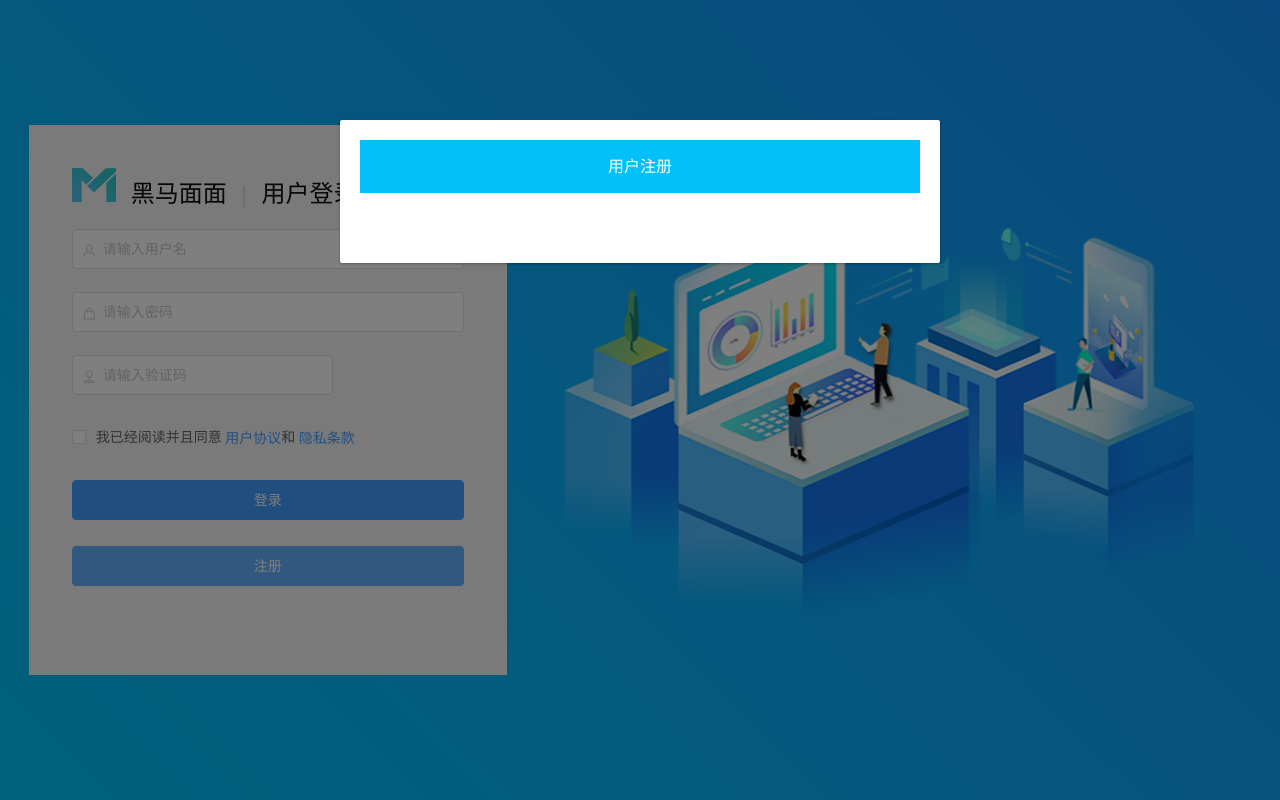
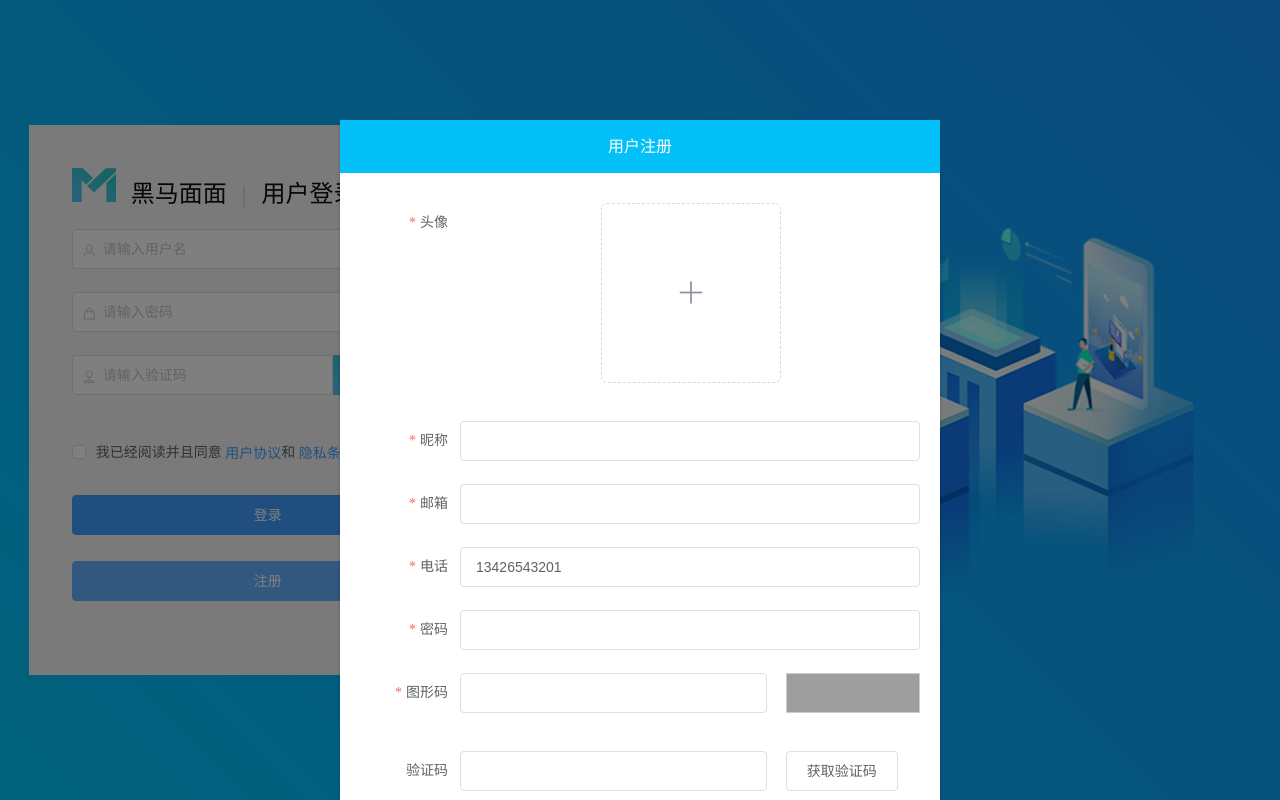
Before and after one commit to 471314748/hmmm, a Vue app: page /#/ in a window 1280 px wide. Both pictures are taken after a click on the button "注册". Built offline with nearby package versions, Linux system fonts and the light colour scheme.

Commit message:
注册功能完成

```diff
--- a/package.json
+++ b/package.json
@@ -8,6 +8,7 @@
     "lint": "vue-cli-service lint"
   },
   "dependencies": {
+    "axios": "^0.19.2",
     "core-js": "^3.6.5",
     "element-ui": "^2.13.2",
     "less": "^3.11.2",
--- a/public/index.html
+++ b/public/index.html
@@ -1,5 +1,5 @@
 <!DOCTYPE html>
-<html lang="en">
+<html lang="zh-ch">
   <head>
     <meta charset="utf-8">
     <meta http-equiv="X-UA-Compatible" content="IE=edge">
--- /dev/null
+++ b/src/api/register.js
@@ -0,0 +1,54 @@
+import axios from 'axios'
+import { Message } from 'element-ui'
+
+// 创建实例时设置配置的默认值
+var instance = axios.create({
+  baseURL: process.env.VUE_APP_URL,
+  withCredentials: true
+})
+
+// 添加请求拦截器
+instance.interceptors.request.use(function (config) {
+  // 在发送请求之前做些什么
+  return config
+}, function (error) {
+  // 对请求错误做些什么
+  return Promise.reject(error)
+})
+
+// 添加响应拦截器
+// 添加响应拦截器
+instance.interceptors.response.use(function (response) {
+  // 对响应数据做点什么
+  // return response
+  if (response.data.code === 200) {
+    return response.data
+  } else {
+    Message.error(response.data.message)
+    // return Promise.reject('error')
+    return response.data
+  }
+}, function (error) {
+  // 对响应错误做点什么
+  return Promise.reject(error)
+})
+
+// 注册验证码
+function getPhoneCode (data) {
+  return instance({
+    url: '/sendsms',
+    method: 'post',
+    data: data
+  })
+}
+// 注册功能
+function register (data) {
+  return instance({
+    url: '/register',
+    method: 'post',
+    data: data
+  })
+}
+
+// export default getPhoneCode
+export { getPhoneCode, register }
--- a/src/views/login/login.vue
+++ b/src/views/login/login.vue
@@ -43,7 +43,7 @@
             </el-form-item>
           </el-col>
           <el-col :span='8'>
-            <img src="" alt="">
+            <img class="key" src="@/assets/img/titele@2x.png" alt="">
           </el-col>
         </el-row>
         </el-form-item>
@@ -112,7 +112,7 @@ export default {
       })
     },
     registerClick () {
-      this.$refs.register.dialogVisible = true
+      this.$refs.register.dialogFormVisible = true
     }
   }
 }
@@ -160,6 +160,10 @@ export default {
       color: #ccc;
     }
   }
+  .key {
+      width: 100%;
+      height: 40px;
+    }
   .btn{
     width: 100%;
   }
--- a/src/views/login/register.vue
+++ b/src/views/login/register.vue
@@ -1,21 +1,237 @@
 <template>
   <div class="register">
     <el-dialog
-      :visible.sync='dialogVisible'
+      :visible.sync='dialogFormVisible'
       class="register"
       width="600px"
       :show-close="false"
     >
-    <div slot="title" class="title">用户注册</div>
+      <div
+        slot="title"
+        class="title"
+      >用户注册</div>
+      <el-form
+        :model='form'
+        label-width='100px'
+        ref='form'
+        :rules='rules'
+      >
+        <el-form-item label="头像" prop='avatar'>
+          <el-upload
+            class="avatar-uploader"
+            name="image"
+            :action="baseUrl+'/uploads'"
+            :show-file-list="false"
+            :on-success="handleAvatarSuccess"
+            :before-upload="beforeAvatarUpload"
+          >
+            <img
+              v-if="imageUrl"
+              :src="imageUrl"
+              class="avatar"
+            >
+            <i
+              v-else
+              class="el-icon-plus avatar-uploader-icon"
+            ></i>
+          </el-upload>
+        </el-form-item>
+        <!-- 昵称 -->
+        <el-form-item label='昵称' prop='username'>
+          <el-input v-model="form.username"></el-input>
+        </el-form-item>
+        <!-- 邮箱 -->
+        <el-form-item label='邮箱' prop='email'>
+          <el-input v-model="form.email"></el-input>
+        </el-form-item>
+        <!-- 电话 -->
+        <el-form-item label='电话' prop='phone'>
+          <el-input v-model="form.phone"></el-input>
+        </el-form-item>
+        <!-- 密码 -->
+        <el-form-item label='密码' prop='password'>
+          <el-input :show-password='true' v-model="form.password"></el-input>
+        </el-form-item>
+        <!-- 图形码 -->
+        <el-form-item label='图形码' prop='code'>
+          <el-row>
+            <el-col :span='16'>
+              <el-input v-model="form.code"></el-input>
+            </el-col>
+            <el-col :span='7' :offset='1'>
+              <img class="code" :src="codeUrl" @click="changeCodeUrl" alt />
+              <!-- <el-button>验证码</el-button> -->
+            </el-col>
+          </el-row>
+        </el-form-item>
+        <!-- 验证码 -->
+        <el-form-item label='验证码'>
+          <el-row>
+            <el-col :span='16'>
+              <el-input v-model="form.rcode"></el-input>
+            </el-col>
+            <el-col :span='7' :offset='1'>
+              <el-button @click="getRecode" :disabled='totalTime!=60'>获取验证码<span v-if="totalTime!=60">{{totalTime}}</span></el-button>
+            </el-col>
+          </el-row>
+        </el-form-item>
+      </el-form>
+      <div slot="footer" class="center">
+        <el-button class="btn" @click="dialogFormVisible=false">取消</el-button>
+        <el-button type='primary' @click="subitClick" >确定</el-button>
+      </div>
     </el-dialog>
   </div>
 </template>
 
 <script>
+// import axios from 'axios'
+import { getPhoneCode, register } from '../../api/register'
 export default {
   data () {
     return {
-      dialogVisible: false
+      // 判断表当要清空不
+      dialogFormVisible: false,
+      // 倒计时时间
+      totalTime: 60,
+      // 控制弹窗是否显示
+      dialogVisible: false,
+      // 图形验证码
+      codeUrl: process.env.VUE_APP_URL + '/captcha?type=sendsms',
+      // 表单数据
+      form: {
+        avatar: '',
+        username: '',
+        password: '',
+        email: '',
+        phone: '13426543201',
+        code: '',
+        rcode: ''
+      },
+      // 验证
+      rules: {
+        avatar: [{ required: true, message: '请上传头像', trigger: 'change' }],
+        username: [{ required: true, message: '请输入昵称', trigger: 'change' }],
+        email: [
+          { required: true, message: '请输入邮箱', trigger: 'change' },
+          {
+            validator: (rule, value, callback) => {
+              const _reg = /\w+([-+.]\w+)*@\w+([-.]\w+)*\.\w+([-.]\w+)*/
+              if (_reg.test(value)) {
+                callback()
+              } else {
+                callback(new Error('请输入正确的邮箱地址'))
+              }
+            }
+          }],
+        phone: [
+          { required: true, message: '请输入邮箱', trigger: 'change' },
+          {
+            validator: (rule, value, callback) => {
+              const _reg = /^(0|86|17951)?(13[0-9]|15[012356789]|166|17[3678]|18[0-9]|14[57])[0-9]{8}$/
+              if (_reg.test(value)) {
+                callback()
+              } else {
+                callback(new Error('请输入正确的手机号码'))
+              }
+            }
+          }
+        ],
+        password: [
+          { required: true, message: '请输入密码', trigger: 'change' },
+          { min: 6, max: 12, message: '长度在 6 到 12 位长度密码', trigger: 'change' }
+        ],
+        code: [
+          { required: true, message: '请输入验证码', trigger: 'blur' },
+          { min: 4, max: 4, message: '长度在 4 位验证码', trigger: 'change' }
+        ]
+      },
+      // 基地址
+      baseUrl: process.env.VUE_APP_URL,
+      // 图片地址
+      imageUrl: ''
+    }
+  },
+  // 监听器
+  watch: {
+    dialogFormVisible (newVal) {
+      if (newVal === false) {
+        // 清空表单
+        this.$refs.form.resetFields()
+        // 将图片置空
+        this.imageUrl = ''
+      }
+    }
+  },
+  methods: {
+    andleAvatarSuccess (res, file) {
+      this.imageUrl = URL.createObjectURL(file.raw)
+    },
+    // 上传前处理
+    beforeAvatarUpload (file) {
+      const isJPG = file.type === 'image/jpeg' || file.type === 'image/png' || file.type === 'image/gif'
+      const isLt2M = file.size / 1024 / 1024 < 2
+
+      if (!isJPG) {
+        this.$message.error('上传头像图片只能是 JPG/png/gif 格式!')
+      }
+      if (!isLt2M) {
+        this.$message.error('上传头像图片大小不能超过 5MB!')
+      }
+      return isJPG && isLt2M
+    },
+    // 上传成功处理
+    handleAvatarSuccess (res) {
+      console.log('图片上传信息', res)
+      this.imageUrl = this.baseUrl + '/' + res.data.file_path
+      this.form.avatar = res.data.file_path
+      this.$refs.form.validateField('avatar')
+    },
+    // 确认验证表单
+    subitClick () {
+      this.$refs.form.validate(result => {
+        // console.log(result)
+        if (result) {
+          register(this.form).then(res => {
+            // console.log('注册信息', res)
+            // if (res.data.code === 200) {
+            this.$message.success('注册成功')
+            this.dialogFormVisible = false
+            // }
+          })
+        }
+      })
+    },
+    // 刷新图形码
+    changeCodeUrl () {
+      this.codeUrl = process.env.VUE_APP_URL + '/captcha?type=sendsms&t=' + Date.now()
+    },
+    // 获取验证码
+    getRecode () {
+      let _pass = true
+      this.$refs.form.validateField(['code', 'phone'], error => {
+        if (error !== '') {
+          _pass = false
+        }
+      })
+      if (_pass === false) {
+      } else {
+        this.totalTime--
+        const _interval = setInterval(() => {
+          this.totalTime--
+          if (this.totalTime <= 0) {
+            clearInterval(_interval)
+            this.totalTime = 60
+          }
+        }, 1000)
+        // 调用接口获取验证码
+        getPhoneCode({
+          code: this.form.code,
+          phone: this.form.phone
+        }).then(res => {
+          this.$message.success(res.data.captcha + '')
+        })
+      }
     }
   }
 }
@@ -31,8 +247,72 @@ export default {
     text-align: center;
     line-height: 53px;
   }
+  .center{
+    text-align: center;
+  }
+  // 图片上传
+  .avatar-uploader{
+    width: 178px;
+    margin: 0 auto;
+  }
+  .avatar-uploader .el-upload {
+    border: 1px dashed #d9d9d9;
+    border-radius: 6px;
+    cursor: pointer;
+    position: relative;
+    overflow: hidden;
+  }
+  .avatar-uploader .el-upload:hover {
+    border-color: #409eff;
+  }
+  .avatar-uploader-icon {
+    font-size: 28px;
+    color: #8c939d;
+    width: 178px;
+    height: 178px;
+    line-height: 178px;
+    text-align: center;
+  }
+  .avatar {
+    width: 178px;
+    height: 178px;
+    display: 1px dashed #ccc;
+  }
+}
+</style>
+<style lang='less'>
+.register {
   .el-dialog__header {
     padding: 0;
   }
+  // 图片上传
+  .avatar-uploader .el-upload {
+    border: 1px dashed #d9d9d9;
+    border-radius: 6px;
+    cursor: pointer;
+    position: relative;
+    overflow: hidden;
+  }
+  .avatar-uploader .el-upload:hover {
+    border-color: #409eff;
+  }
+  .avatar-uploader-icon {
+    font-size: 28px;
+    color: #8c939d;
+    width: 178px;
+    height: 178px;
+    line-height: 178px;
+    text-align: center;
+  }
+  .avatar {
+    width: 178px;
+    height: 178px;
+    display: 1px dashed #ccc;
+  }
+  .code {
+    width: 100%;
+    height: 40px;
+    border: 1px solid #ccc;
+  }
 }
 </style>
```
Also changed, not shown: 1 other file (tests, documents, lock files or other folders).
